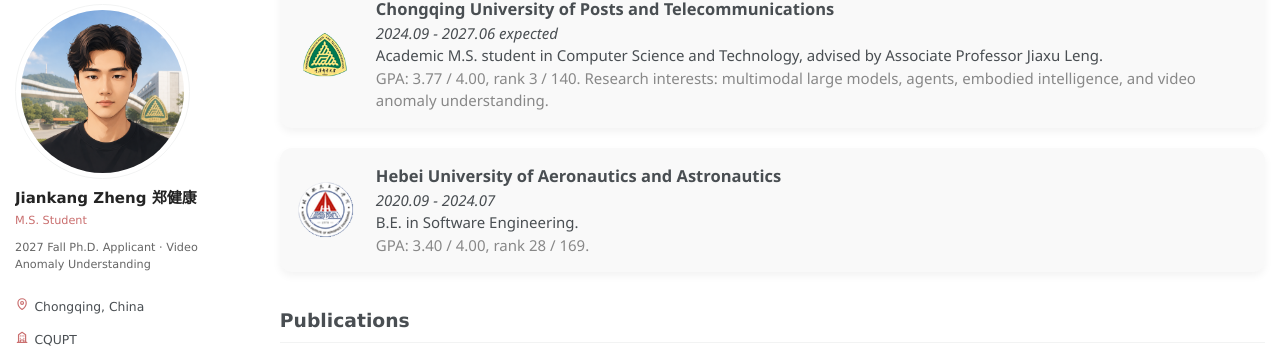
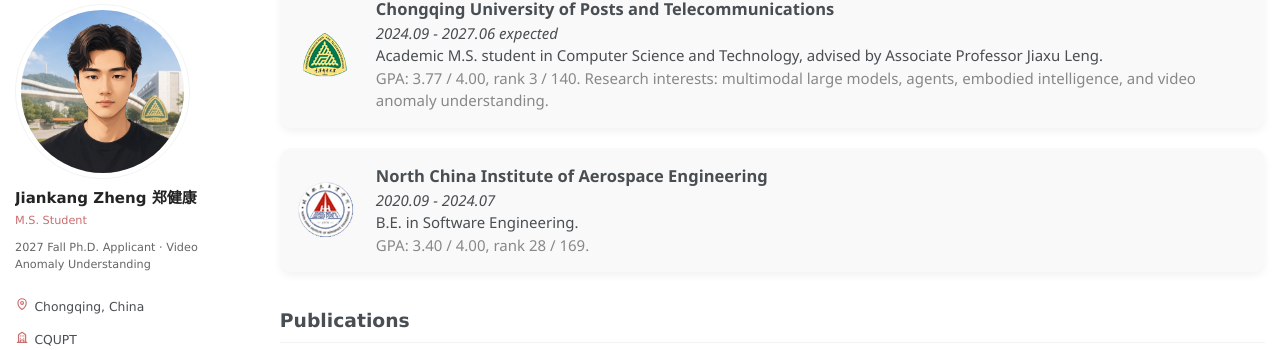
Before and after one commit to lemonzjk/lemonzjk.github.io, a Jekyll site: the page built from _pages/about.md, in a window 1280 px wide and 900 px high, scrolled down 667 px. Shown: the part 96-446 px from the top of the window. Built offline with Jekyll 4.4.1, drawn with Linux system fonts in a browser that asks for light colours; some web fonts are replaced.

Commit message:
Update English school name

```diff
--- a/_pages/about.md
+++ b/_pages/about.md
@@ -43,9 +43,9 @@ Feel free to reach out if you are interested in research discussion or collabora
   </div>
 
   <div class="experience-card">
-      <img src="images/hbuas-mark.png" alt="Hebei University of Aeronautics and Astronautics emblem" class="experience-logo">
+      <img src="images/hbuas-mark.png" alt="North China Institute of Aerospace Engineering emblem" class="experience-logo">
       <div class="experience-info">
-          <strong>Hebei University of Aeronautics and Astronautics</strong><br>
+          <strong>North China Institute of Aerospace Engineering</strong><br>
           <em>2020.09 - 2024.07</em><br>
           B.E. in Software Engineering.<br>
           <span style="color:#888;">GPA: 3.40 / 4.00, rank 28 / 169.</span>
```
Also changed, not shown: _pages/cv-en.md (+1 -1 lines).
